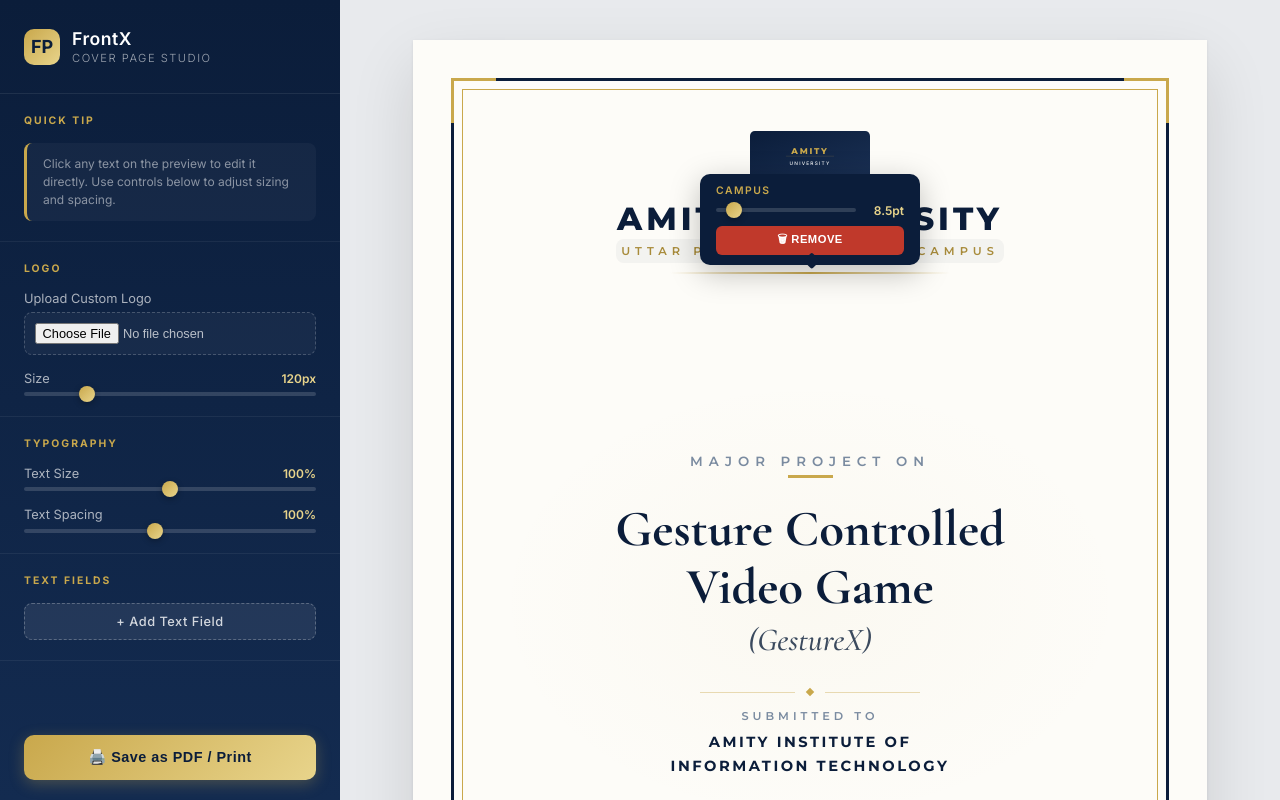
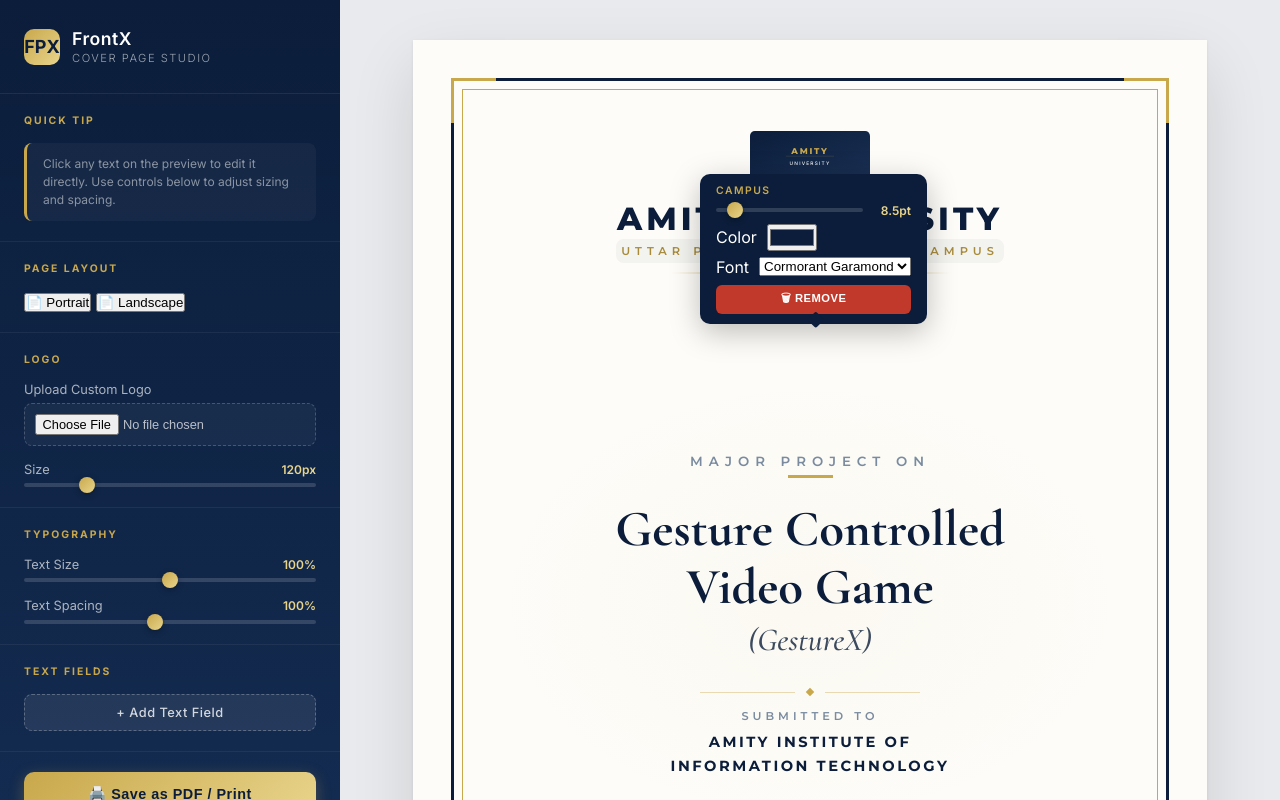
Before and after one commit to piyushk1134/FrontX, a plain HTML site: page index.html in a window 1280 px wide. Both pictures are taken after a click on the element "UTTAR PRADESH · LUCKNOW CAMPUS". Drawn offline with nearby package versions, Linux system fonts and the light colour scheme.

Commit message:
Update index.html

```diff
--- a/index.html
+++ b/index.html
@@ -17,7 +17,7 @@
     <div class="editor-sidebar">
 
         <div class="sidebar-brand">
-            <div class="sidebar-brand-icon">FP</div>
+            <div class="sidebar-brand-icon">FPX</div>
             <div class="sidebar-brand-text">
                 FrontX
                 <span>Cover Page Studio</span>
@@ -28,6 +28,14 @@
             <div class="sidebar-section-title">Quick Tip</div>
             <div class="helper-tip">
                 Click any text on the preview to edit it directly. Use controls below to adjust sizing and spacing.
+            </div>
+        </div>
+
+        <div class="sidebar-section">
+            <div class="sidebar-section-title">Page Layout</div>
+            <div class="orientation-toggle">
+                <button class="orient-btn active" id="portraitBtn" data-mode="portrait">📄 Portrait</button>
+                <button class="orient-btn" id="landscapeBtn" data-mode="landscape">📄 Landscape</button>
             </div>
         </div>
 
@@ -160,11 +168,27 @@
             <input type="range" id="toolbarSize" min="4" max="60" step="0.5" value="12">
             <span class="toolbar-val" id="toolbarVal">12pt</span>
         </div>
+        <div class="toolbar-row">
+            <span class="toolbar-color-label">Color</span>
+            <input type="color" id="toolbarColor" value="#0B1D3A">
+        </div>
+        <div class="toolbar-row">
+            <span class="toolbar-color-label">Font</span>
+            <select id="toolbarFont" class="toolbar-font-select">
+                <option value="'Cormorant Garamond', serif">Cormorant Garamond</option>
+                <option value="'Montserrat', sans-serif">Montserrat</option>
+                <option value="'Inter', sans-serif">Inter</option>
+                <option value="'Georgia', serif">Georgia</option>
+                <option value="'Times New Roman', serif">Times New Roman</option>
+                <option value="'Arial', sans-serif">Arial</option>
+                <option value="'Verdana', sans-serif">Verdana</option>
+                <option value="'Courier New', monospace">Courier New</option>
+            </select>
+        </div>
         <button class="toolbar-delete" id="toolbarDelete">🗑 Remove</button>
     </div>
 
     <script src="script.js"></script>
 </body>
 
-
 </html>
```
